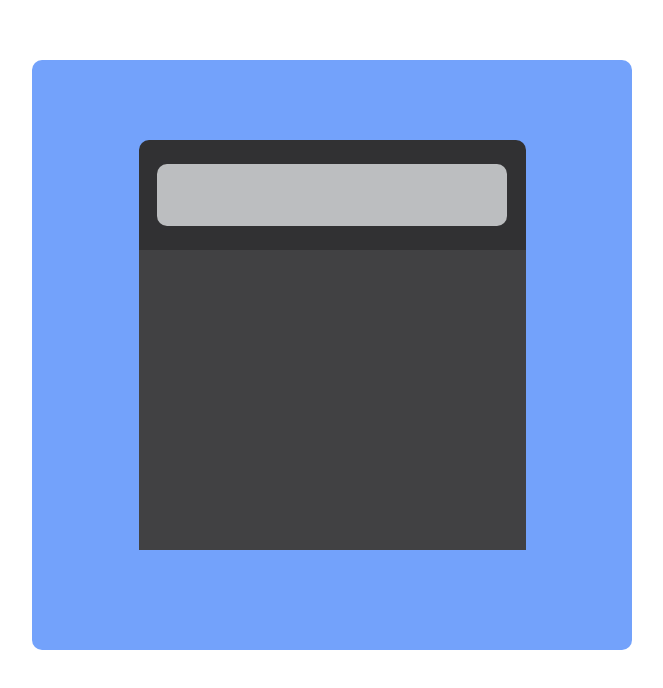
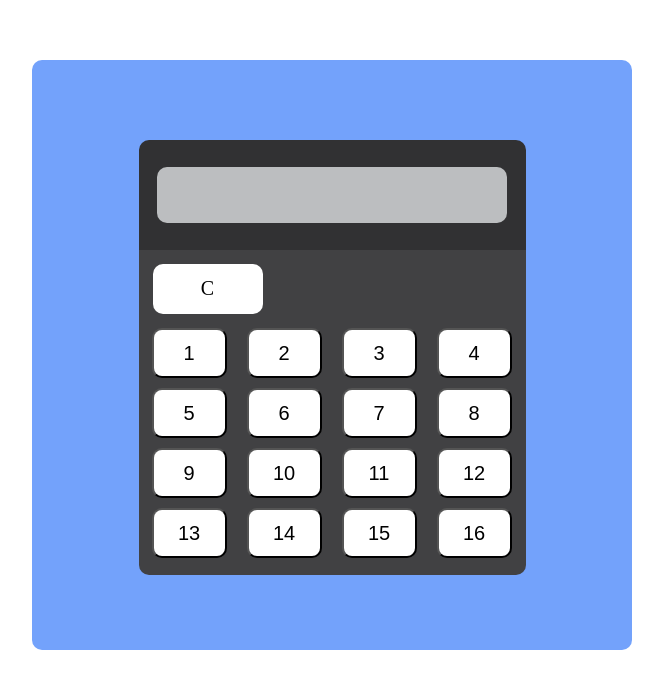
Before and after one commit to iamansingh0/JS_Basic_Projects, a plain HTML site: page 2_SimpleCalculator/index.htm in a window 1280 px wide. Shown: the whole page, without its empty margins (308-971 px from the left). Drawn offline with Linux system fonts and the light colour scheme.

Commit message:
layout done

```diff
--- a/2_SimpleCalculator/index.htm
+++ b/2_SimpleCalculator/index.htm
@@ -1,5 +1,6 @@
 <!DOCTYPE html>
 <html lang="en">
+
 <head>
     <meta charset="UTF-8">
     <meta http-equiv="X-UA-Compatible" content="IE=edge">
@@ -8,6 +9,7 @@
     <script src="/main.js" defer></script>
     <title>Calculator</title>
 </head>
+
 <body>
     <div class="calc">
         <div class="header">
@@ -16,23 +18,29 @@
             </div>
         </div>
         <div class="keypad">
-            <!-- <button></button>
-            <button></button>
-            <button></button>
-            <button></button>
-            <button></button>
-            <button></button>
-            <button></button>
-            <button></button>
-            <button></button>
-            <button></button>
-            <button></button>
-            <button></button>
-            <button></button>
-            <button></button>
-            <button></button>
-            <button></button> -->
+            <div class="cbtn">
+                C
+            </div>
+            <div id="grid">
+                <button class="grid-item">1</button>
+                <button class="grid-item">2</button>
+                <button class="grid-item">3</button>
+                <button class="grid-item">4</button>
+                <button class="grid-item">5</button>
+                <button class="grid-item">6</button>
+                <button class="grid-item">7</button>
+                <button class="grid-item">8</button>
+                <button class="grid-item">9</button>
+                <button class="grid-item">10</button>
+                <button class="grid-item">11</button>
+                <button class="grid-item">12</button>
+                <button class="grid-item">13</button>
+                <button class="grid-item">14</button>
+                <button class="grid-item">15</button>
+                <button class="grid-item">16</button>
+            </div>
         </div>
     </div>
 </body>
+
 </html>
--- a/2_SimpleCalculator/style.css
+++ b/2_SimpleCalculator/style.css
@@ -29,7 +29,7 @@
 }
 .header-screen {
   width: 350px;
-  height: 62px;
+  height: 56px;
   border-radius: 10px;
   background-color: bisque;
   display: flex;
@@ -39,9 +39,42 @@
   color: black;
 }
 .keypad {
-  height: 300px;
+  height: 325px;
   background-color: #414143;
   width: 387px;
   margin: auto;
   margin-top: 80px;
+  border-bottom-right-radius: 10px;
+  border-bottom-left-radius: 10px;
 }
+#grid {
+  display: grid;
+  padding: 13px;
+  grid-column-gap: 20px;
+  grid-row-gap: 10px;
+  grid-template-columns: 75px 75px 75px 75px;
+  position: relative;
+  top: 15px;
+}
+
+.cbtn {
+  background-color: white;
+  font-size: 20px;
+  text-align: center;
+  height: 50px;
+  border-radius: 10px;
+  padding: 13px;
+  display: inline-block;
+  width: 110px;
+  position: relative;
+  top: 14px;
+  left: 14px;
+}
+
+.grid-item {
+  background-color: white;
+  font-size: 20px;
+  text-align: center;
+  height: 50px;
+  border-radius: 10px;
+}
```
